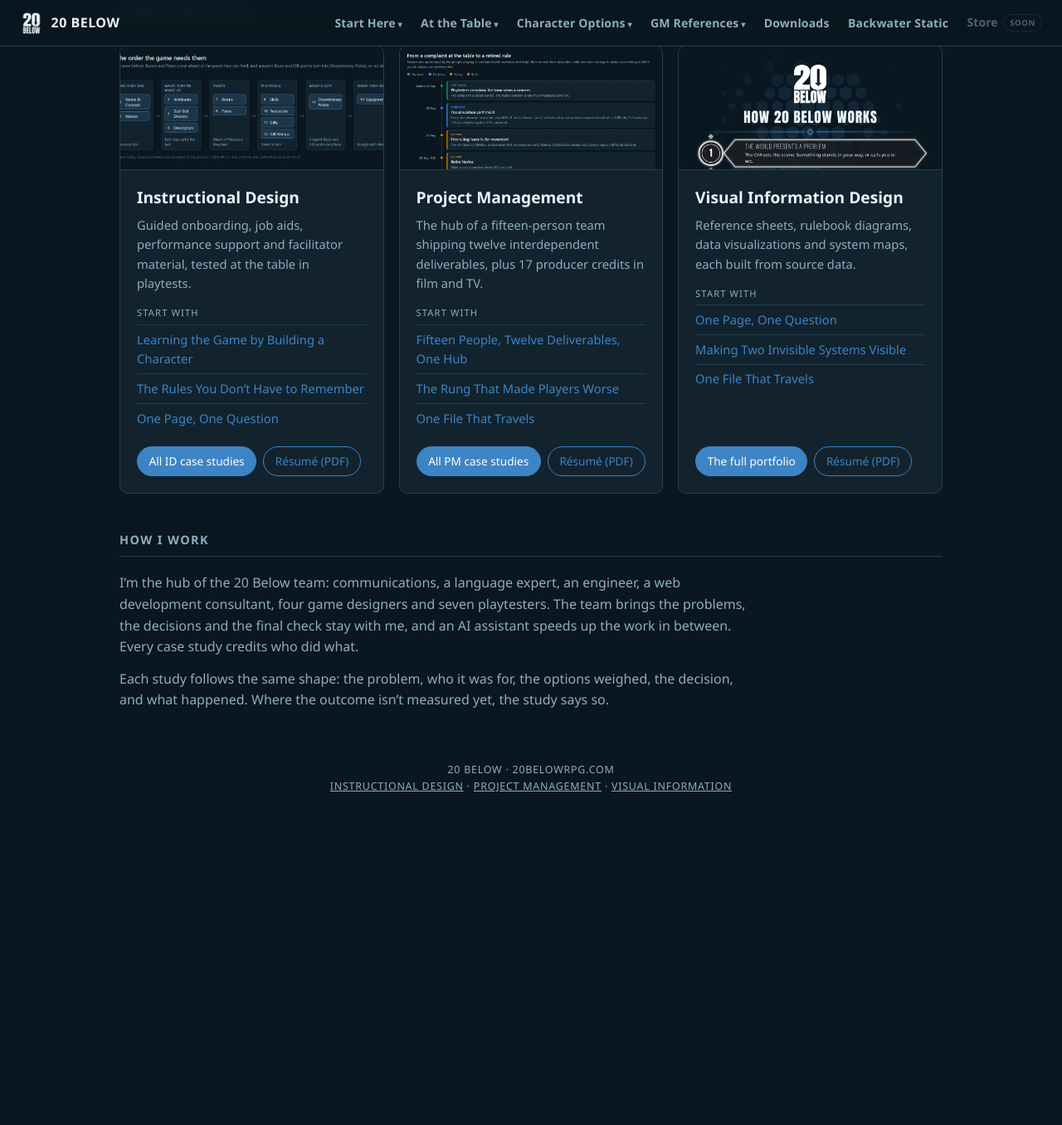
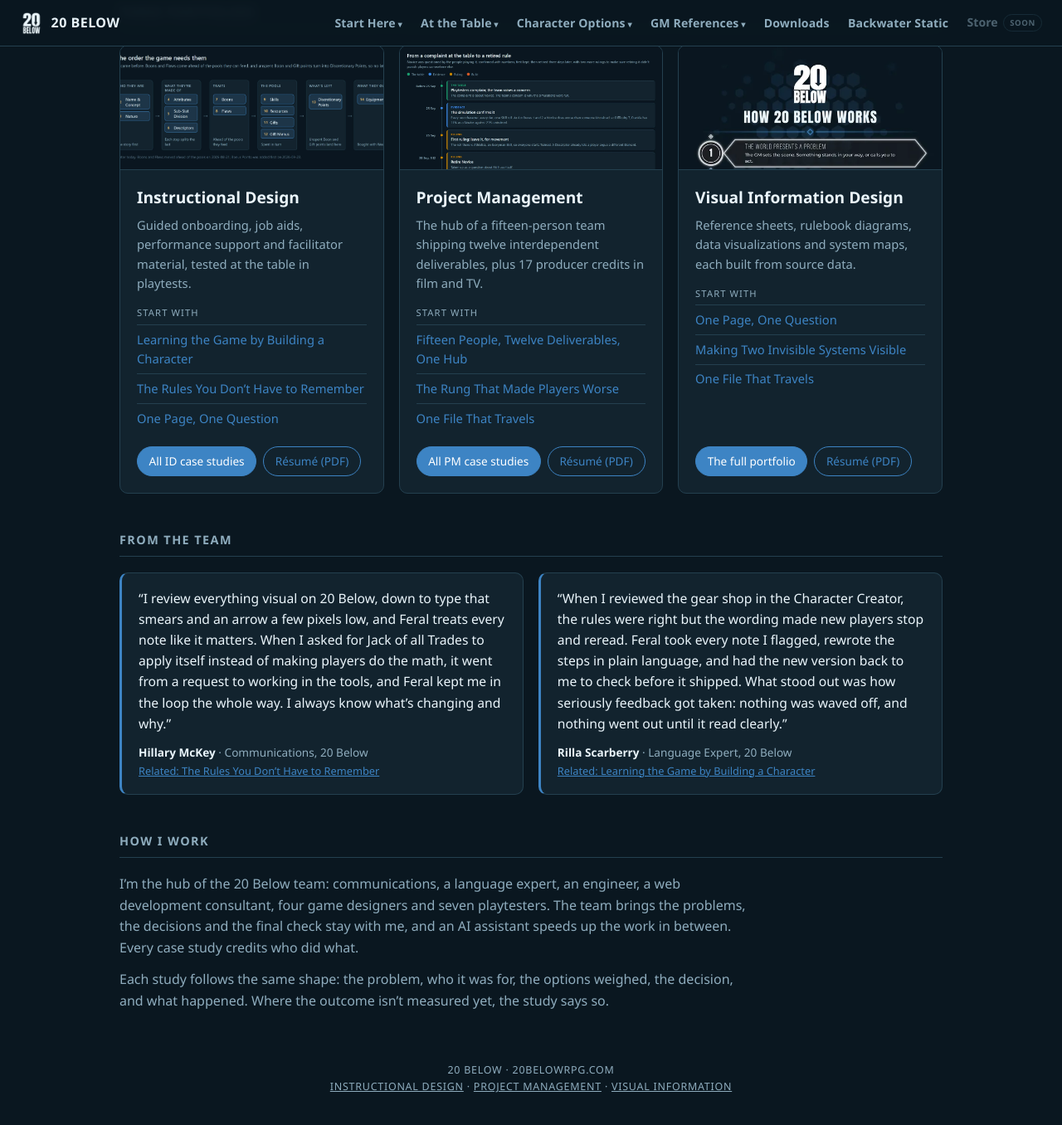
Before and after one commit to feralucce/20_Below, a Jekyll site: the page built from docs/index.html, in a window 1280 px wide and 1400 px high, scrolled down 478 px. Shown: the top 1356 px of the window at 83% size. Built offline with Jekyll 4.4.1, drawn with Linux system fonts in a browser that asks for light colours; before the commit the page ends 1516 px from its top, so only the background shows below that.

Commit message:
Portfolio: first testimonials, from Hillary McKey and Rilla Scarberry
Both approved their quotes and gave written permission. Each appears on
the landing page's From the Team section and after the Outcome of the
study they worked on: Hillary on job aids and performance support, Rilla
on onboarding. George and Jordan have hidden cards until they approve.

Co-Authored-By: Claude Opus 5.5 <noreply@anthropic.com>

```diff
--- a/docs/index.html
+++ b/docs/index.html
@@ -60,7 +60,7 @@
   .btn.primary { background: var(--accent); color: #fff; }
   .btn:hover { filter: brightness(1.1); }
 
-  .quotes { display: grid; grid-template-columns: repeat(3, 1fr); gap: 1.1rem; }
+  .quotes { display: grid; grid-template-columns: repeat(2, 1fr); gap: 1.1rem; }
   @media (max-width: 900px) { .quotes { grid-template-columns: 1fr; } }
   .quote { margin: 0; background: var(--panel); border: 1px solid var(--panel-border); border-left: 3px solid var(--accent); border-radius: var(--radius); padding: 1.1rem 1.25rem; }
   .quote blockquote { margin: 0 0 0.7rem; font-size: 0.98rem; }
@@ -156,20 +156,24 @@
   <!-- Testimonials. Each card stays hidden while it has class "pending".
        To publish one: paste the quote, name and role, and remove "pending".
        When at least one is filled, remove "all-pending" from the section. -->
-  <section class="quotes-section all-pending" aria-labelledby="quotes-h">
+  <section class="quotes-section" aria-labelledby="quotes-h">
     <h2 id="quotes-h">From the Team</h2>
     <div class="quotes">
-      <figure class="quote pending">
-        <blockquote>[Quote from Hillary McKey]</blockquote>
-        <figcaption><b>Hillary McKey</b> &middot; Communications, 20 Below<br /><a href="/docs/case-study-job-aids.html">Related: One Page, One Question</a></figcaption>
+      <figure class="quote">
+        <blockquote>&ldquo;I review everything visual on 20 Below, down to type that smears and an arrow a few pixels low, and Feral treats every note like it matters. When I asked for Jack of all Trades to apply itself instead of making players do the math, it went from a request to working in the tools, and Feral kept me in the loop the whole way. I always know what&rsquo;s changing and why.&rdquo;</blockquote>
+        <figcaption><b>Hillary McKey</b> &middot; Communications, 20 Below<br /><a href="/docs/case-study-performance-support.html">Related: The Rules You Don&rsquo;t Have to Remember</a></figcaption>
       </figure>
-      <figure class="quote pending">
-        <blockquote>[Quote from Rilla Scarberry]</blockquote>
+      <figure class="quote">
+        <blockquote>&ldquo;When I reviewed the gear shop in the Character Creator, the rules were right but the wording made new players stop and reread. Feral took every note I flagged, rewrote the steps in plain language, and had the new version back to me to check before it shipped. What stood out was how seriously feedback got taken: nothing was waved off, and nothing went out until it read clearly.&rdquo;</blockquote>
         <figcaption><b>Rilla Scarberry</b> &middot; Language Expert, 20 Below<br /><a href="/docs/case-study-onboarding.html">Related: Learning the Game by Building a Character</a></figcaption>
       </figure>
       <figure class="quote pending">
         <blockquote>[Quote from George Szabo]</blockquote>
         <figcaption><b>George Szabo</b> &middot; Game Designer, 20 Below<br /><a href="/docs/case-study-brown-recluse.html">Related: One Spider, Checked Three Ways</a></figcaption>
+      </figure>
+      <figure class="quote pending">
+        <blockquote>[Quote from Jordan Sorrick]</blockquote>
+        <figcaption><b>Jordan Sorrick</b> &middot; Game Designer and Player, 20 Below<br /><a href="/docs/case-study-onboarding.html">Related: Learning the Game by Building a Character</a></figcaption>
       </figure>
     </div>
   </section>
```
Also changed, not shown: docs/case-study-job-aids.html (+9 -0 lines), docs/case-study-onboarding.html (+9 -0 lines), docs/case-study-performance-support.html (+9 -0 lines).
